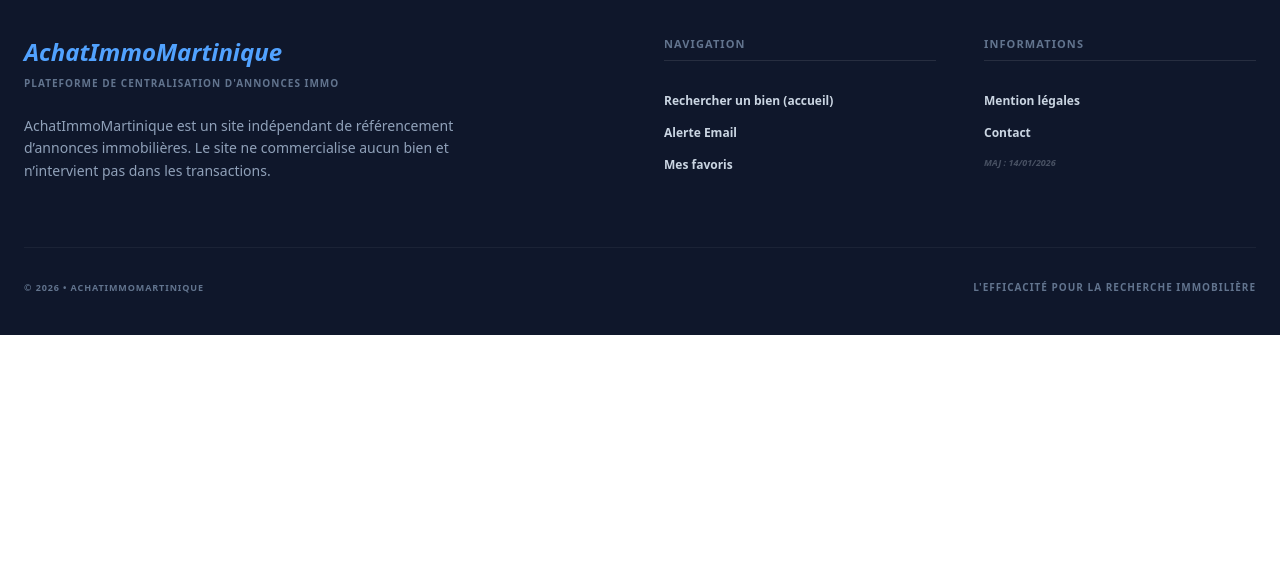
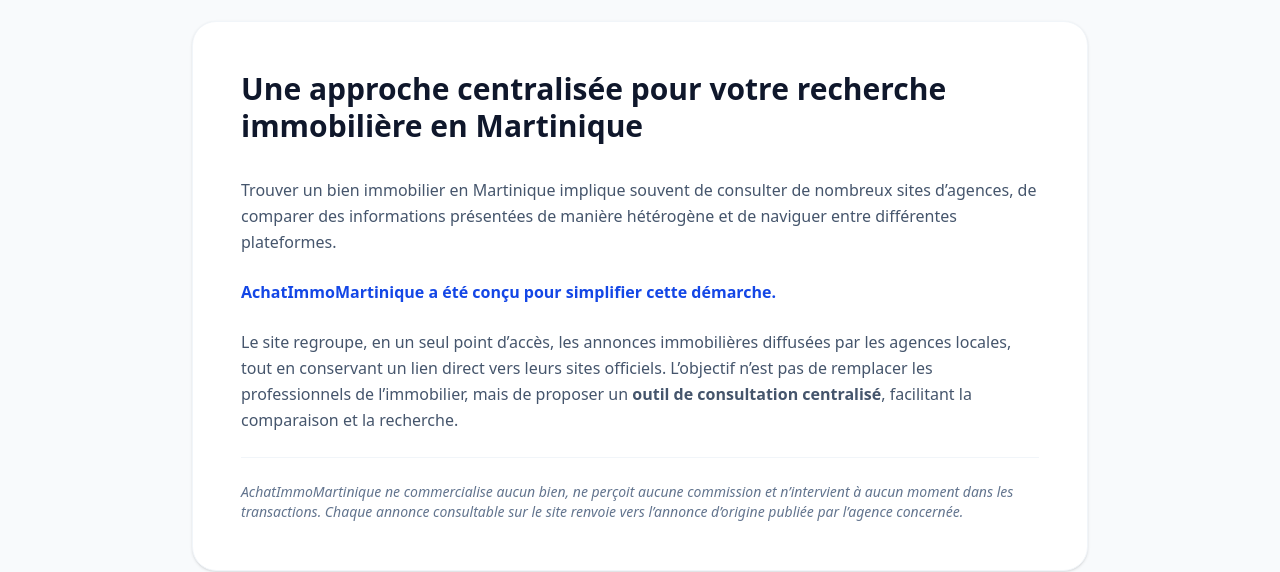
Before and after one commit to arnov8/achatimmomartinique, a Next.js app: page / in a window 1280 px wide. Shown: the part 1457-2029 px from the top of the page. Before the commit the page ends 1792 px from the top, so only its background shows below. Built offline with nearby package versions, Linux system fonts and the light colour scheme; no server answers.

Commit message:
Update page.tsx

```diff
--- a/app/page.tsx
+++ b/app/page.tsx
@@ -8,6 +8,7 @@ import Papa from "papaparse";
 import Header from "./components/layout/Header";
 import Footer from "./components/layout/Footer";
 import AnnonceCard from "./components/home/AnnonceCard";
+import AboutSection from "./components/layout/AboutSection"; // <-- AJOUTEZ CECI
 
 type AnnonceRaw = {
   TITRE: string;
@@ -318,6 +319,9 @@ export default function Home() {
         )}
       </section>
 
+{/* SECTION À PROPOS / MÉTHODOLOGIE */}
+      <AboutSection />
+
       <Footer onToggleFavorites={handleToggleOnlyFavorites} />
 
       {/* MODALES DE CALCULS (Conservées ici car elles gèrent des états locaux complexes) */}
```
